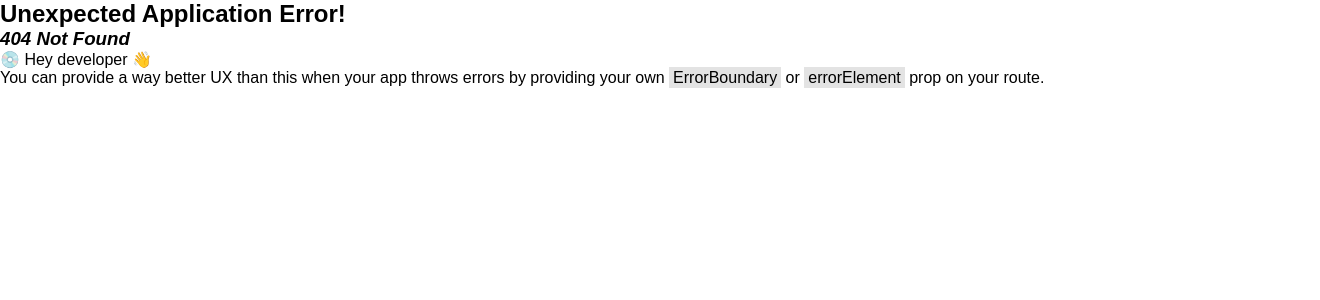
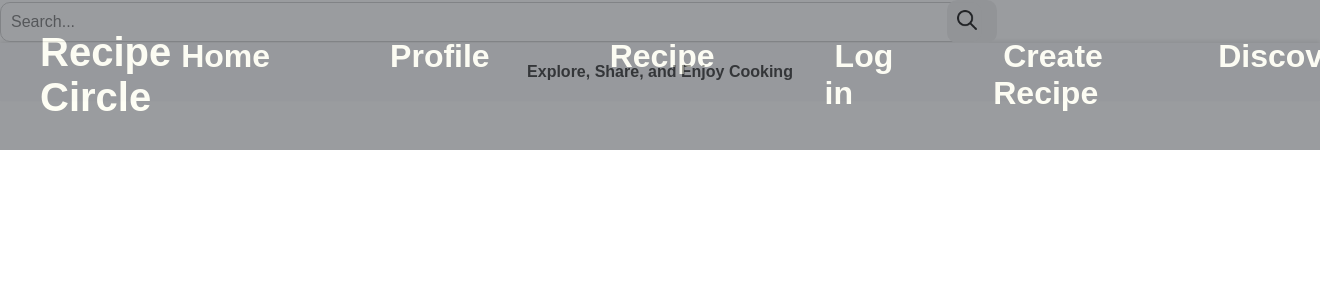
Before and after one commit to Joh221105/recipe-share-mern, a React (Create React App) app in the folder frontend/: page /search in a window 1280 px wide. Before the commit this address had no page. Shown: the top 300 px of the page, 1320 px wide, since content can reach past the window. Built offline with nearby package versions, Linux system fonts and the light colour scheme.

Commit message:
adds searchBar component, removes search bar from navbar and adds link to SearchPage to allow user search

```diff
--- a/frontend/src/common/components/Navbar/Navbar.css
+++ b/frontend/src/common/components/Navbar/Navbar.css
@@ -9,7 +9,7 @@
   align-items: center;
   padding: 30px 40px;
   z-index:1000;
-  opacity: .99;
+  opacity: .5;
 }
 
 .logo {
--- a/frontend/src/common/components/Navbar/Navbar.js
+++ b/frontend/src/common/components/Navbar/Navbar.js
@@ -1,33 +1,11 @@
-import React, { useState } from "react";
+import React from "react";
 import { Link } from "react-router-dom";
 import "./Navbar.css";
-import searchIcon from "../../../images/search.png";
 
 const Navbar = () => {
-  const [searchQuery, setSearchQuery] = useState("");
-
-  const handleSearchChange = (event) => {
-    setSearchQuery(event.target.value);
-  };
-
-  const handleSearch = () => {
-    console.log("Search clicked with query:", searchQuery);
-  };
-
   return (
     <div className="navbar">
       <div className="logo">Recipe Circle</div>
-      <div className="search-bar">
-        <input
-          type="text"
-          placeholder="Search..."
-          value={searchQuery}
-          onChange={handleSearchChange}
-        />
-        <button className="search-button" onClick={handleSearch}>
-          <img src={searchIcon} alt="Search" />
-        </button>
-      </div>
       <div className="menu">
         <ul>
           <li>
@@ -43,7 +21,10 @@ const Navbar = () => {
             <Link to="/login">Log in</Link>
           </li>
           <li>
-          <Link to="/create-recipe">Create Recipe</Link>
+            <Link to="/create-recipe">Create Recipe</Link>
+          </li>
+          <li>
+            <Link to="/search">Discover</Link>
           </li>
         </ul>
       </div>
--- a/frontend/src/index.js
+++ b/frontend/src/index.js
@@ -9,6 +9,7 @@ import HomePage from './home/containers/HomePage/HomePage';
 import LandingPage from './landing/containers/LandingPage/LandingPage';
 import AuthPage from './auth/containers/Authpage/AuthPage';
 import RecipeFormPage from './recipes/containers/RecipeFormPage/RecipeFormPage';
+import SearchPage from './search/containers/SearchPage/SearchPage'
 
 
 const router = createBrowserRouter([
@@ -17,7 +18,8 @@ const router = createBrowserRouter([
     { path: "/recipe", element: <RecipeDetailPage/>},
     { path: "/home", element: <HomePage/>},
     { path: "/login", element: <AuthPage/>},
-    { path: "/create-recipe", element: <RecipeFormPage/>}
+    { path: "/create-recipe", element: <RecipeFormPage/>},
+    {path: "/search", element: <SearchPage/>}
   ]);
 
   ReactDOM.createRoot(document.getElementById("root")).render(
--- /dev/null
+++ b/frontend/src/search/components/SearchBar/SearchBar.js
@@ -0,0 +1,31 @@
+import React, { useState } from "react";
+import "./SearchBar.css";
+import searchIcon from "../../../images/search.png"
+
+const SearchBar = ({ onSearch }) => {
+  const [searchQuery, setSearchQuery] = useState("");
+
+  const handleSearchChange = (event) => {
+    setSearchQuery(event.target.value);
+  };
+
+  const handleSearch = () => {
+    onSearch(searchQuery);
+  };
+
+  return (
+    <div className="search-bar">
+      <input
+        type="text"
+        placeholder="Search..."
+        value={searchQuery}
+        onChange={handleSearchChange}
+      />
+      <button className="search-button" onClick={handleSearch}>
+        <img src={searchIcon} alt="Search" />
+      </button>
+    </div>
+  );
+};
+
+export default SearchBar;
--- /dev/null
+++ b/frontend/src/search/containers/SearchPage/SearchPage.css
@@ -0,0 +1,3 @@
+#search-page-container{
+    margin-top:1011px;
+}
--- /dev/null
+++ b/frontend/src/search/containers/SearchPage/SearchPage.js
@@ -0,0 +1,16 @@
+import React from 'react'
+import SearchBar from '../../components/SearchBar/SearchBar'
+import Navbar from '../../../common/components/Navbar/Navbar'
+import Footer from '../../../common/components/Footer/Footer'
+
+const SearchPage = () => {
+  return (
+    <div id="search-page-container">
+        <Navbar/>
+        <SearchBar/>
+        <Footer/>
+    </div>
+  )
+}
+
+export default SearchPage
--- a/frontend/src/search/containers/SearchResultPage/SearchResultPage.css
+++ b/frontend/src/search/containers/SearchResultPage/SearchResultPage.css
@@ -0,0 +1,3 @@
+#search-result-page-container{
+    margin-top:100px;
+}
```
Also changed, not shown: frontend/src/search/containers/SearchResultPage/SearchResultPage.js (+16 -2 lines), frontend/src/search/components/SearchBar/SearchBar.css (added).
